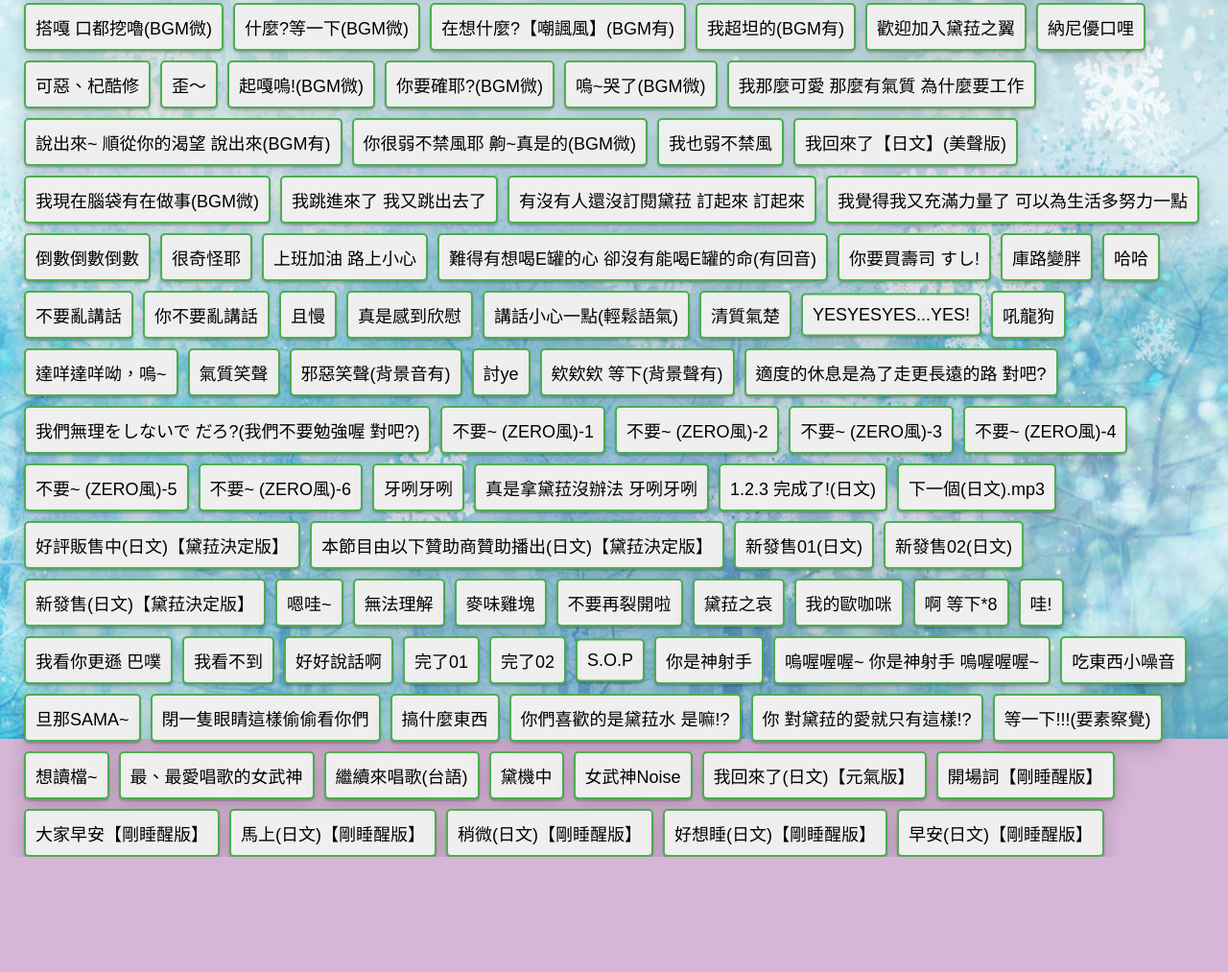
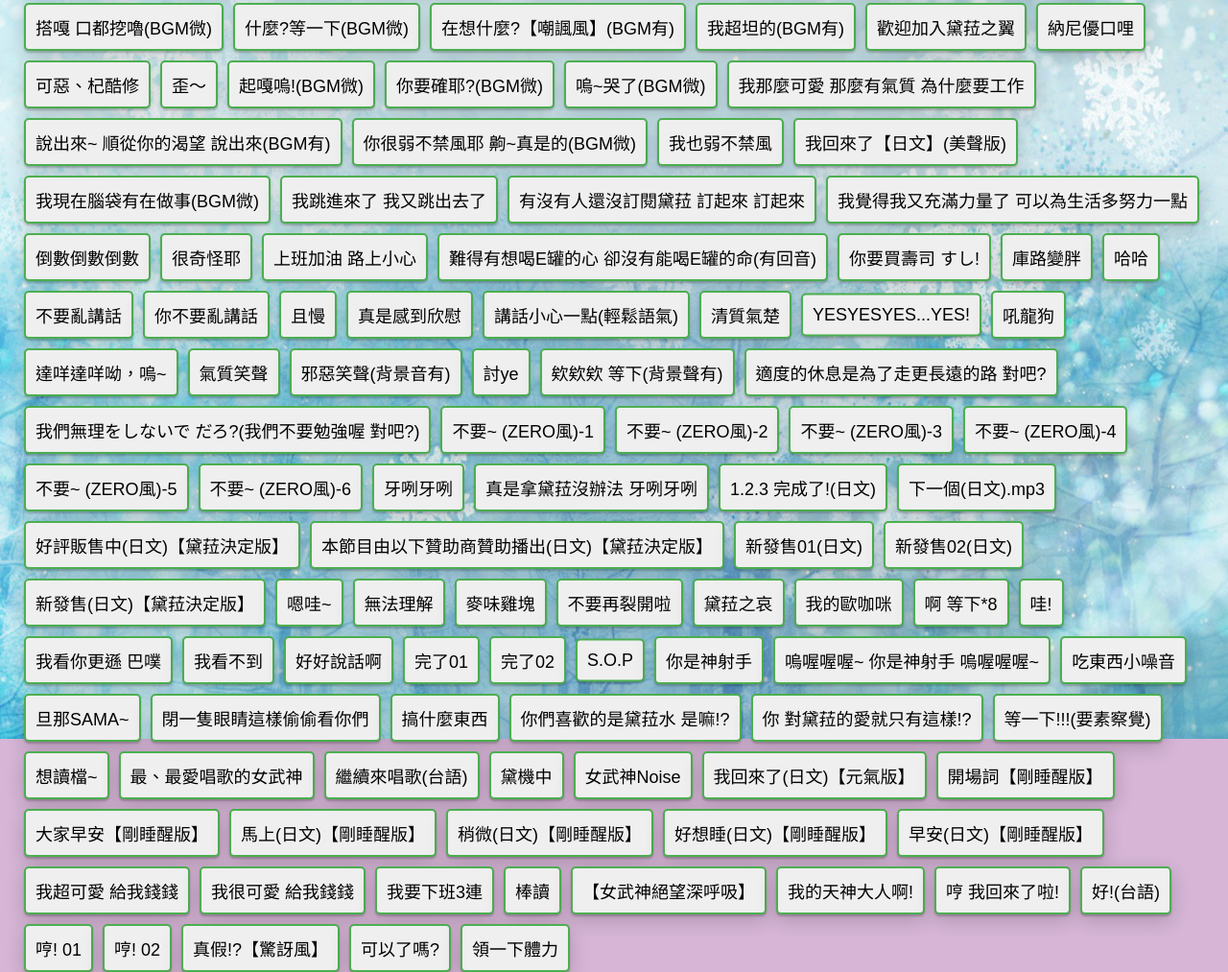
Before and after one commit to StellaArt4487/StellaSound, a plain HTML site: page index.html in a window 1280 px wide. Shown: the part 190-1203 px from the top of the page at 96% size. Before the commit the page ends 1083 px from the top, so only its background shows below. Drawn offline with Linux system fonts and the light colour scheme.

Commit message:
Add files via upload

```diff
--- a/index.html
+++ b/index.html
@@ -110,6 +110,19 @@
     <audio id="稍微(日文)【剛睡醒版】" src="./StellaSound/97.稍微(日文)【剛睡醒版】.mp3"></audio>
     <audio id="好想睡(日文)【剛睡醒版】" src="./StellaSound/98.好想睡(日文)【剛睡醒版】.mp3"></audio>
     <audio id="早安(日文)【剛睡醒版】" src="./StellaSound/99.早安(日文)【剛睡醒版】.mp3"></audio>
+    <audio id="我超可愛 給我錢錢" src="./StellaSound/100.我超可愛 給我錢錢.mp3"></audio>
+    <audio id="我很可愛 給我錢錢" src="./StellaSound/101.我很可愛 給我錢錢.mp3"></audio>
+    <audio id="我要下班3連" src="./StellaSound/102.我要下班3連.mp3"></audio>
+    <audio id="棒讀" src="./StellaSound/103.棒讀.mp3"></audio>
+    <audio id="【女武神絕望深呼吸】" src="./StellaSound/104.【女武神絕望深呼吸】.mp3"></audio>
+    <audio id="我的天神大人啊!" src="./StellaSound/105.我的天神大人啊!.mp3"></audio>
+    <audio id="哼 我回來了啦!" src="./StellaSound/106.哼 我回來了啦!.mp3"></audio>
+    <audio id="好!(台語)" src="./StellaSound/107.好!(台語).mp3"></audio>
+    <audio id="哼! 01" src="./StellaSound/108.哼! 01.mp3"></audio>
+    <audio id="哼! 02" src="./StellaSound/109.哼! 02.mp3"></audio>
+    <audio id="真假!?【驚訝風】" src="./StellaSound/110.真假【驚訝風】.mp3"></audio>
+    <audio id="可以了嗎?" src="./StellaSound/111.可以了嗎.mp3"></audio>
+    <audio id="領一下體力" src="./StellaSound/112.領一下體力.mp3"></audio>
 
 
     <div id="buttons"></div>
```
